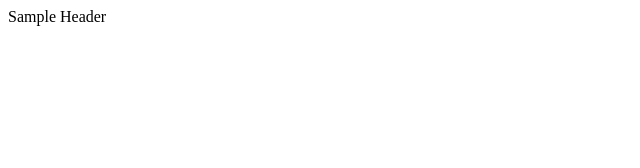
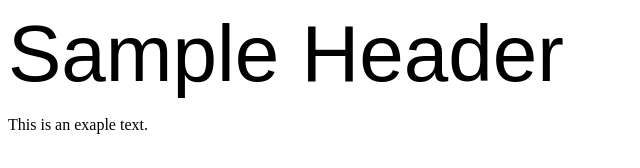
Before and after one commit to Jayniech/new-repo, a plain HTML site: page index.html in a window 1280 px wide. Shown: the whole page, without its empty margins (0-640 px from the left). Drawn offline with Linux system fonts and the light colour scheme.

Commit message:
Add p tag

```diff
--- a/index.html
+++ b/index.html
@@ -1,9 +1,11 @@
 <html>
     <head>
         <meta charset="UTF-8">
+        <link rel="stylesheet" href="style.css" />
         <title>The Sample Project</title>
     </head>
     <body>
         <header class="header">Sample Header</header>
+        <p>This is an exaple text.</p>
     </body>
 </html>
--- a/style.css
+++ b/style.css
@@ -1,4 +1,4 @@
 .header {
     font-family: Arial, Helvetica, sans-serif;
-    font-size: 200px;
+    font-size: 80px;
 }
```
